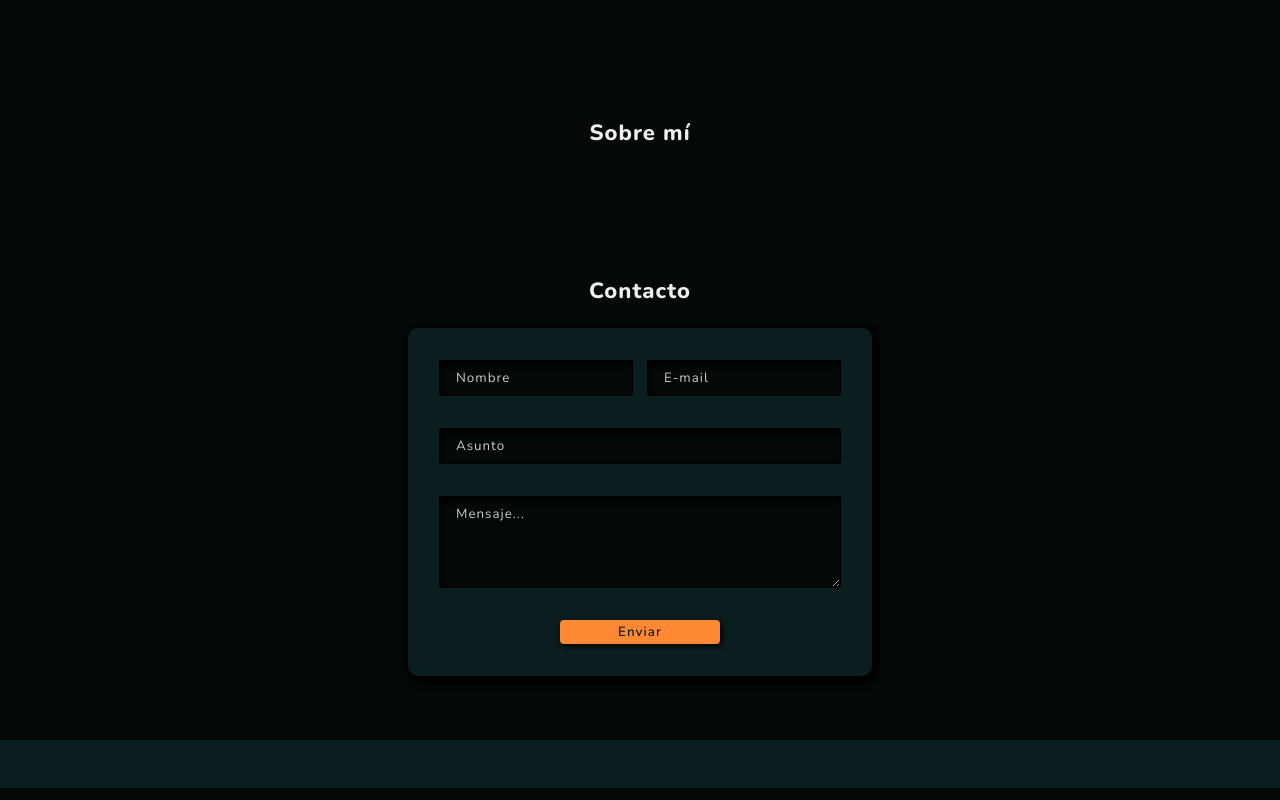
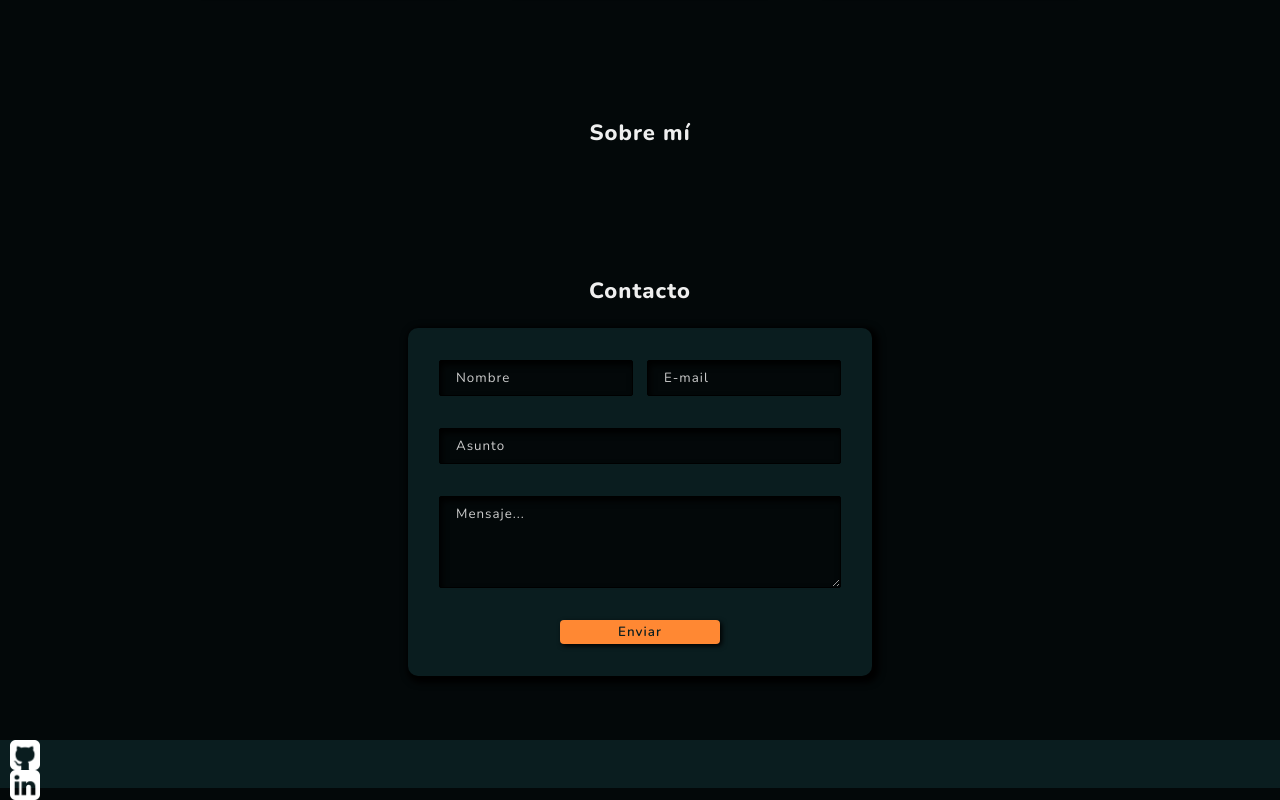
Before and after one commit to ferutizi/Portfolio, a React (Create React App) app: page / in a window 1280 px wide. Shown: the part 1424-2224 px from the top of the page. Built offline with nearby package versions, Linux system fonts and the light colour scheme.

Commit message:
IconNav component

```diff
--- a/src/components/Footer.jsx
+++ b/src/components/Footer.jsx
@@ -1,9 +1,13 @@
 import './Footer';
 import './Footer.scss'
+import IconsNav from './IconsNav';
 
 const Footer = () => {
     return(
         <div className='footer__container'>
+            <div>
+                <IconsNav />
+            </div>
         </div>
     )
 }
--- /dev/null
+++ b/src/components/IconsNav.jsx
@@ -0,0 +1,16 @@
+import './IconsNav.scss';
+
+const IconsNav = () => {
+    return(
+    <>
+        <a href='https://github.com/ferutizi' target='_blank'>
+            <img className='nav--icon' src={require('../img/icons/github.png')}></img>
+        </a>
+        <a href='https://www.linkedin.com/in/fernando-utizi-2a72a3233/' target='_blank'>
+            <img className='nav--icon' src={require('../img/icons/linkedin.png')}></img>
+        </a>
+    </>
+    );
+}
+
+export default IconsNav;
--- /dev/null
+++ b/src/components/IconsNav.scss
@@ -0,0 +1,8 @@
+@import '../scss/variables';
+@import '../scss/mixins';
+
+.nav--icon {
+    @include button-icon;
+    width: 30px;
+    height: auto;
+}
--- a/src/components/Nav.jsx
+++ b/src/components/Nav.jsx
@@ -1,3 +1,4 @@
+import IconsNav from './IconsNav';
 import './Nav.scss';
 
 const Nav = () => {
@@ -13,12 +14,7 @@ const Nav = () => {
             </div>
             <div className="icons">
                 <div className='nav--group'>
-                    <a href='https://github.com/ferutizi' target='_blank'>
-                        <img className='nav--icon' src={require('../img/icons/github.png')}></img>
-                    </a>
-                    <a href='https://www.linkedin.com/in/fernando-utizi-2a72a3233/' target='_blank'>
-                        <img className='nav--icon' src={require('../img/icons/linkedin.png')}></img>
-                    </a>
+                    <IconsNav />
                 </div>
             </div>
         </nav>
--- a/src/components/Nav.scss
+++ b/src/components/Nav.scss
@@ -32,11 +32,6 @@
     }
     .nav--menu {
         align-items: center;
-    }
-    .nav--icon {
-        @include button-icon;
-        width: 30px;
-        height: auto;
     }
     .nav--group {
         display: flex;
--- a/src/components/Presentation.jsx
+++ b/src/components/Presentation.jsx
@@ -11,10 +11,10 @@ const Presentation = () => {
                 </p>
                 <div className='nav--group__presentation'>
                     <a href='https://github.com/ferutizi' target='_blank'>
-                        <img className='nav--icon__presentation' src={require('../img/icons/github.png')}></img>
+                        <img className='nav--icon' src={require('../img/icons/github.png')}></img>
                     </a>
                     <a href='https://www.linkedin.com/in/fernando-utizi-2a72a3233/' target='_blank'>
-                        <img className='nav--icon__presentation' src={require('../img/icons/linkedin.png')}></img>
+                        <img className='nav--icon' src={require('../img/icons/linkedin.png')}></img>
                     </a>
                 </div>
             </div>
--- a/src/components/Presentation.scss
+++ b/src/components/Presentation.scss
@@ -80,7 +80,7 @@
         justify-content: center;
         margin: 0 1rem,
     }
-    .nav--icon__presentation {
+    .nav--icon {
         width: 2rem;
         height: auto;
         display: flex;
```
